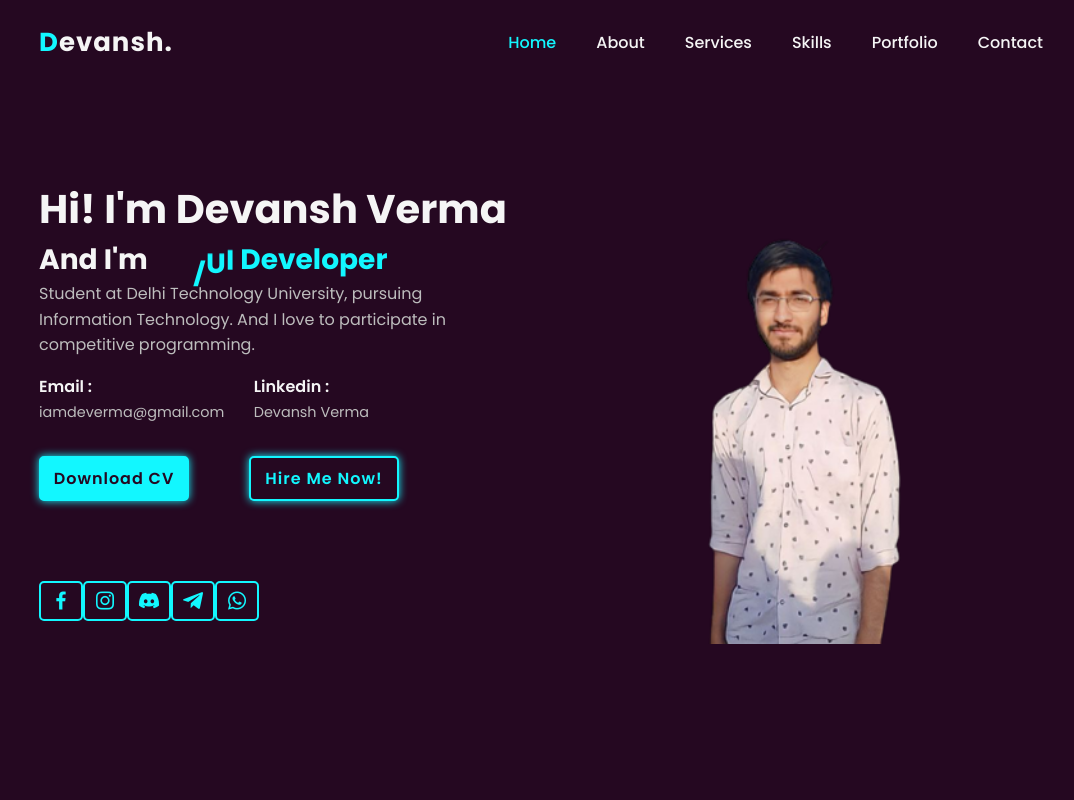
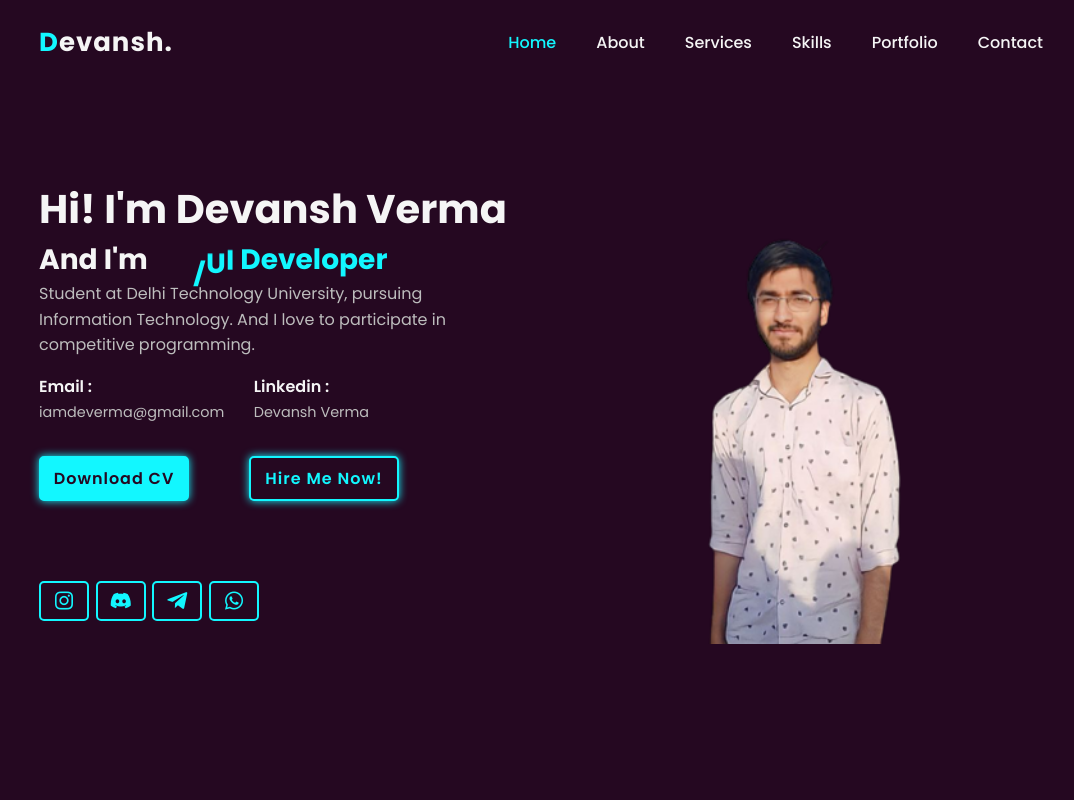
Before and after one commit to devansh0627/CV2, a plain HTML site: page index.html in a window 1280 px wide. Shown: the top 800 px of the page, without its empty margins (89-1163 px from the left). Drawn offline with nearby package versions, Linux system fonts and the light colour scheme; a web font is replaced by a local one.

Commit message:
Update index.html

```diff
--- a/index.html
+++ b/index.html
@@ -56,11 +56,10 @@
             </div>
 
             <div class="social-icons">
-                <a href="#"><i class='bx bxl-facebook'></i></a>
-                <a href="#"><i class='bx bxl-instagram' ></i></a>
+                <a href="https://www.instagram.com/devansh__________27/"><i class='bx bxl-instagram' ></i></a>
                 <a href="#"><i class='bx bxl-discord-alt' ></i></a>
                 <a href="#"><i class='bx bxl-telegram' ></i></a>
-                <a href="#"><i class='bx bxl-whatsapp' ></i></a>
+                <a href="https://api.whatsapp.com/send/?phone=%2B918707810990&text&type=phone_number&app_absent=0"><i class='bx bxl-whatsapp' ></i></a>
             </div>
 
         </div>
```
